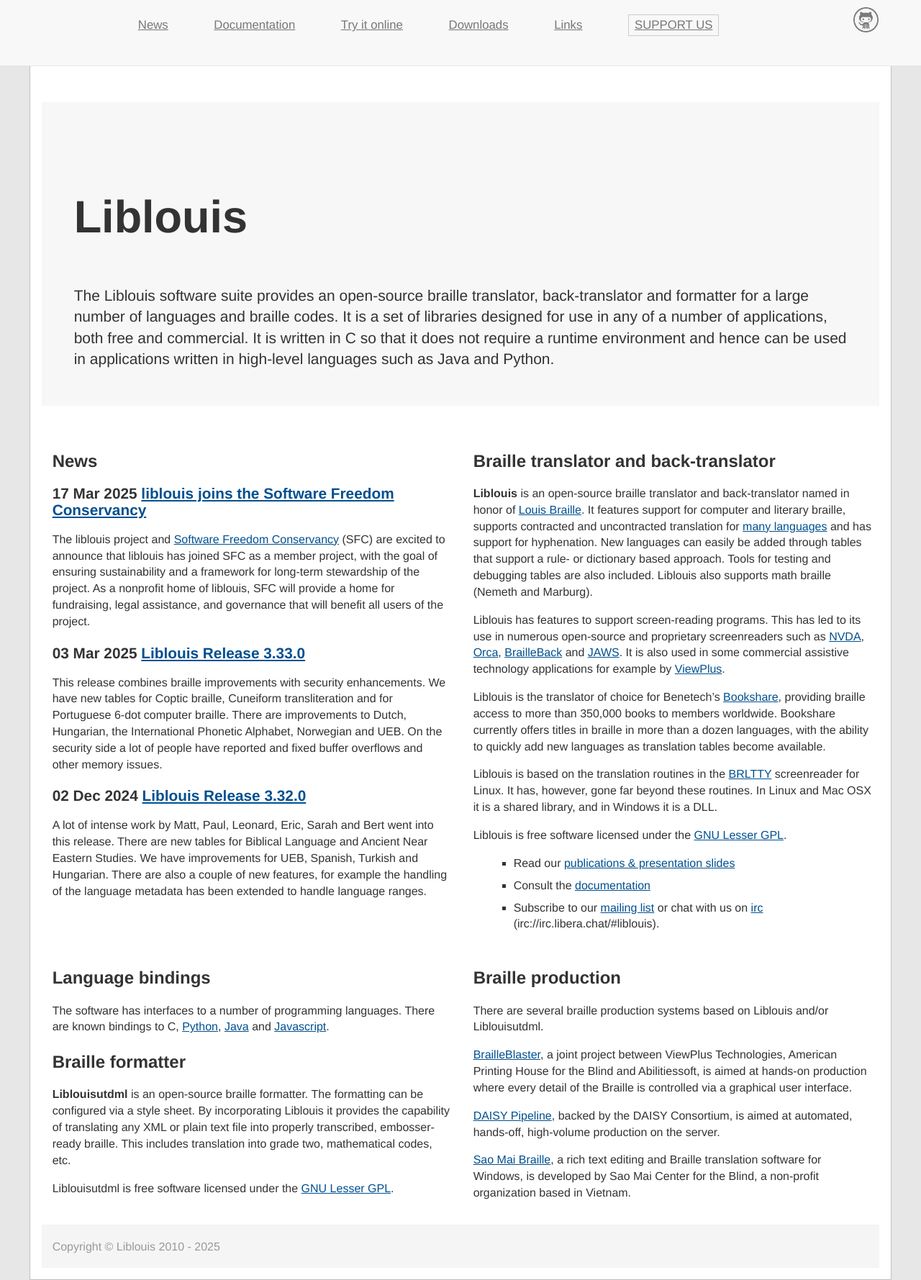
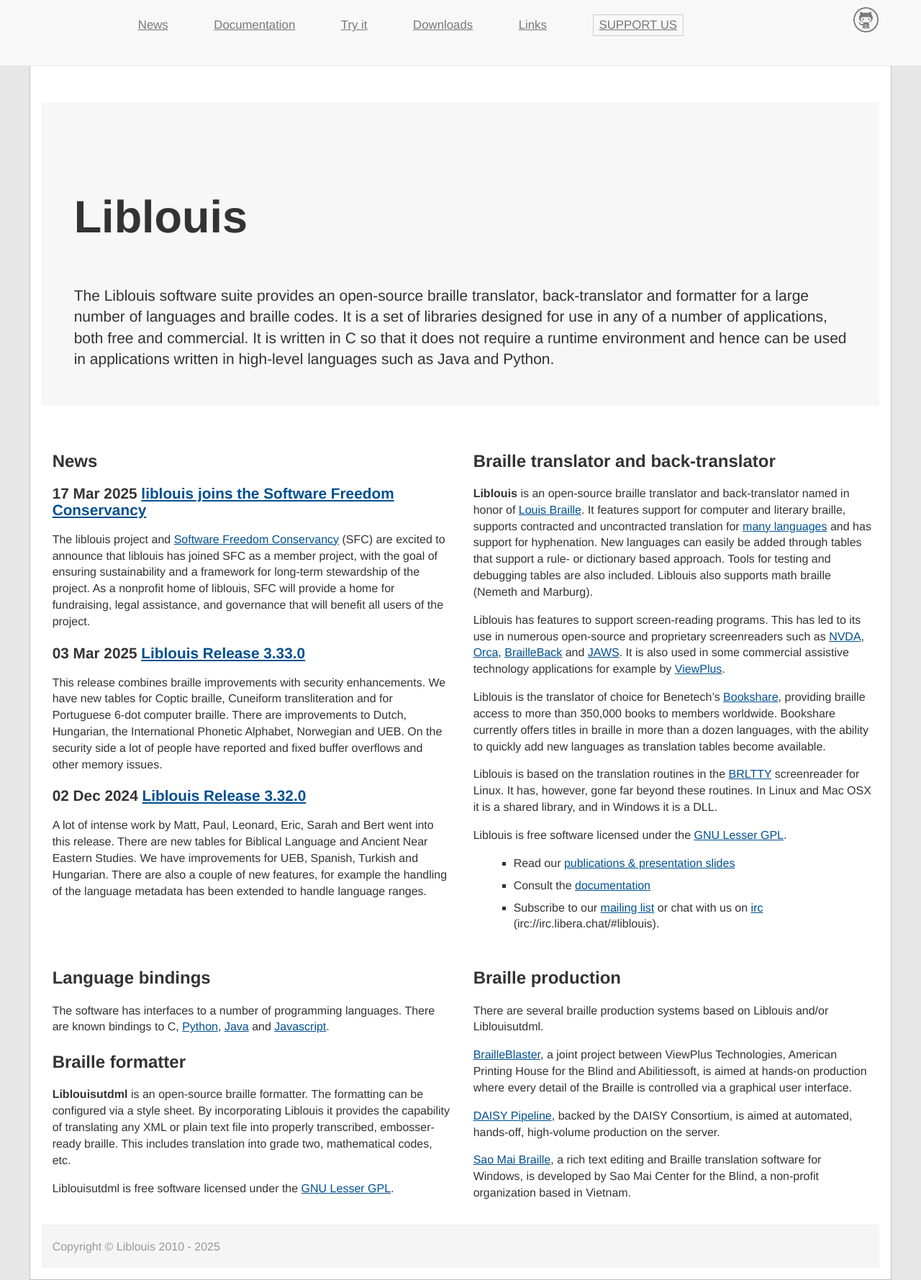
Before and after one commit to liblouis/liblouis.github.io, a Jekyll site: the page built from index.md, in a window 1280 px wide. Shown: the whole page at 72% size. Built offline with Jekyll 4.4.1, drawn with Linux system fonts in a browser that asks for light colours.

Commit message:
Small change in navigation bar

```diff
--- a/_layouts/base.html
+++ b/_layouts/base.html
@@ -39,7 +39,7 @@
             <ul class="nav navbar-nav">
               <li><a href="{{ site.baseurl }}/news">News</a></li>
               <li><a href="{{ site.baseurl }}/documentation">Documentation</a></li>
-              <li><a href="{{ site.baseurl }}/translate">Try it online</a></li>
+              <li><a href="{{ site.baseurl }}/translate">Try it</a></li>
               <li><a href="{{ site.baseurl }}/downloads">Downloads</a></li>
               <li><a href="{{ site.baseurl }}/links">Links</a></li>
               <li><a href="{{ site.baseurl }}/donate" id="support-button">Support us</a></li>
```
